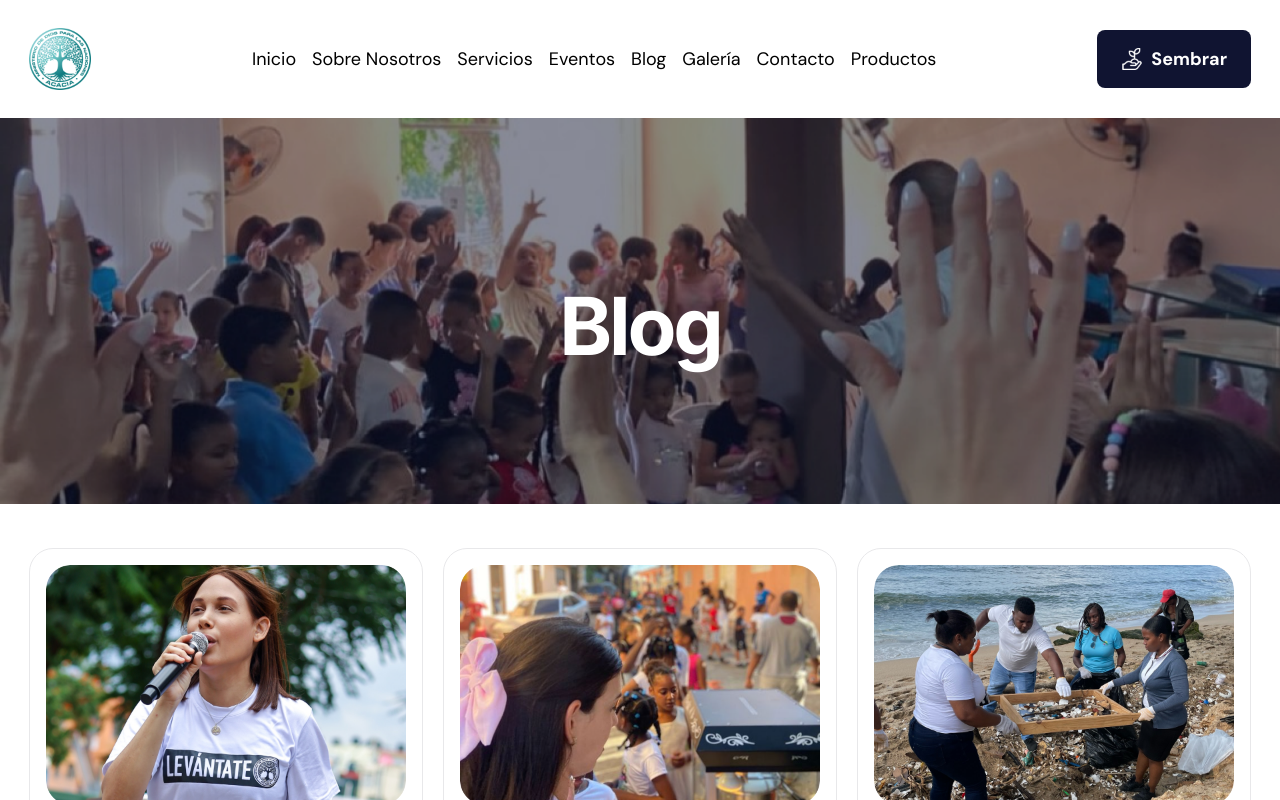
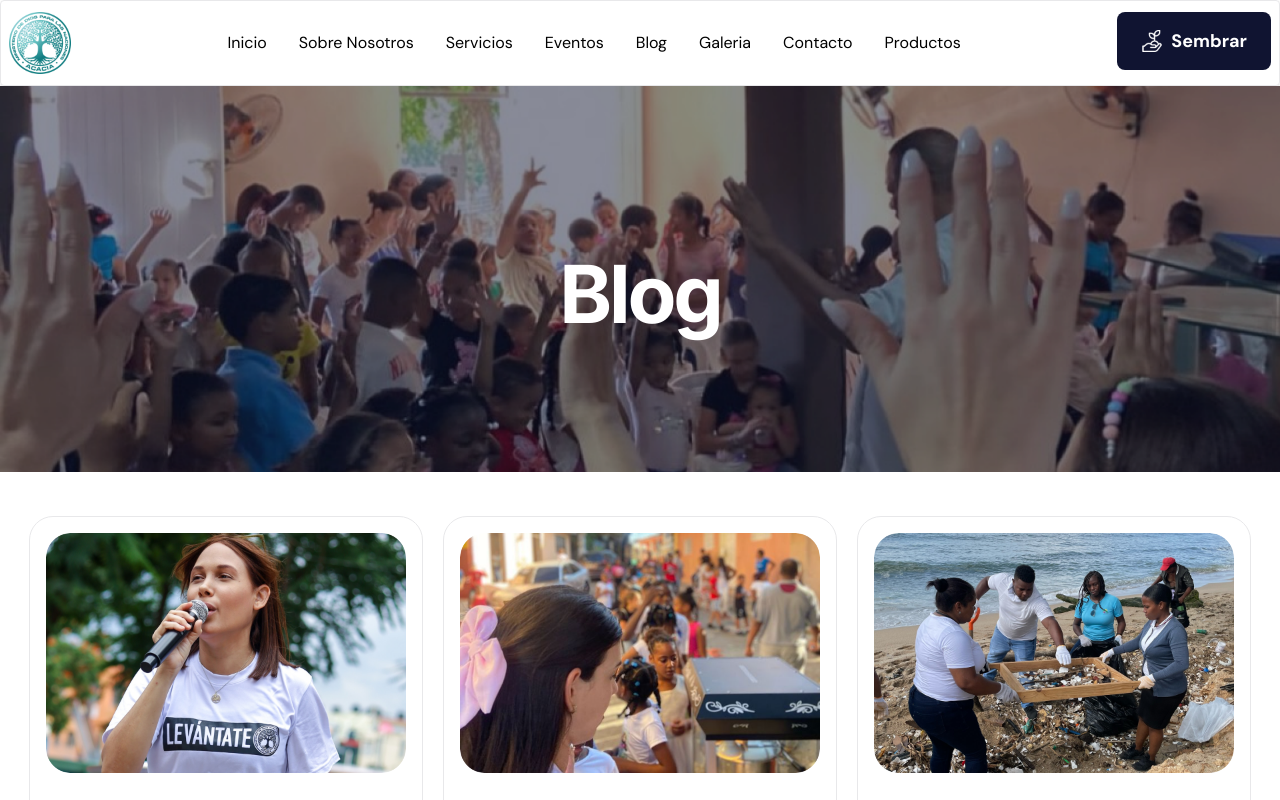
Before and after one commit to emmacamp/ministerio-acacia, a Next.js app: page /blog in a window 1280 px wide. Shown: the top 800 px of the page. Built offline with nearby package versions, Linux system fonts and the light colour scheme.

Commit message:
add: responsive navbar and abous-us refactoring

```diff
--- a/package.json
+++ b/package.json
@@ -23,6 +23,8 @@
   },
   "dependencies": {
     "@formspree/react": "^2.5.1",
+    "@headlessui/react": "^2.1.5",
+    "@heroicons/react": "^2.1.5",
     "@paypal/react-paypal-js": "^8.6.0",
     "@t3-oss/env-nextjs": "0.11.0",
     "@tailwindcss/forms": "^0.5.7",
--- a/src/components/Founder.tsx
+++ b/src/components/Founder.tsx
@@ -15,19 +15,22 @@ export const Founder = ({
 }: Props) => {
   return (
     <div
-      data-aos='fade-up'
       {...props}
-      className={`${props.className} flex flex-col items-center w-[32%] md:w-full`}
+      className={`${props.className} flex flex-col justify-center items-center w-[32%] md:w-full`}
     >
       <Image
         src={src}
+        data-aos='fade-up'
+        width={350}
+        height={462}
         alt='founder image'
-        className='h-[462px] self-stretch rounded-[20px] bg-teal-100'
+        className='h-[462px]  rounded-[20px] object-cover self-center'
       />
-      <Heading color='dark' size='headingxl' as='h1' className='mt-[22px]'>
+      <Heading color='dark' data-aos='fade-up' size='headingxl' as='h1' className='mt-[22px]'>
         {userName}
       </Heading>
       <Text
+        data-aos='fade-up'
         size='texts'
         as='p'
         className='mt-2 self-stretch text-center !text-[18px] !font-normal leading-[30px]'
--- a/src/components/Header/index.tsx
+++ b/src/components/Header/index.tsx
@@ -1,29 +1,39 @@
 'use client';
+import { Disclosure, DisclosureButton, DisclosurePanel } from '@headlessui/react';
+import { Bars3Icon, XMarkIcon } from '@heroicons/react/24/outline';
+import clsx from 'clsx';
 import Link from 'next/link';
+import { Img } from '../Img';
 import { Button } from '../Button';
-import { Img } from '../Img';
-import { Text } from '../Text';
 import { useRouter } from 'next/navigation';
-import { useState } from 'react';
 
-interface Props {
-  className?: string;
-}
+export const Header = () => {
+  // const menuToggleRef = useRef<HTMLButtonElement>(null);
+  // const mobileMenuRef = useRef<HTMLDivElement>(null);
 
-export const Header = ({ ...props }: Props) => {
-  const [menuOpen, setMenuOpen] = useState(false);
-  const router = useRouter();
+  // const toggleMenu = () => {
+  //   if (mobileMenuRef.current) {
+  //     mobileMenuRef.current.classList.toggle('hidden');
+  //   }
+  // };
 
-  const toggleMenu = () => {
-    setMenuOpen(!menuOpen);
-  };
+  // const menuToggle = document.getElementById('menu-toggle');
+  // const mobileMenu = document.getElementById('mobile-menu');
+
+  // menuToggle?.addEventListener('click', function () {
+  //   mobileMenu?.classList.toggle('hidden');
+  // });
 
   return (
     <header
-      {...props}
-      className={`${props.className} flex justify-center items-center py-7 sm:py-5 bg-white-a700`}
+      className='bg-white border border-gray-200 dark:border-gray-700 px-2 sm:px-4 py-2.5 rounded dark:bg-gray-800 shadow'
+      // {...props}
+      // className={`${props.className} flex justify-center items-center py-7 sm:py-5 bg-white-a700`}
     >
-      <div className='container-xs flex items-center justify-between gap-5 md:px-5'>
+      <NavBar />
+
+      {/* <div className='container-xs flex items-center justify-between gap-5 md:px-5'>
+        <Link href='/'>
           <Img
             src='img_header_logo.png'
             width={62}
@@ -31,6 +41,7 @@ export const Header = ({ ...props }: Props) => {
             alt='Headerlogo'
             className='h-[62px] w-[62px] object-contain'
           />
+        </Link>
         <ul className='flex gap-4 tablet:hidden'>
           <li>
             <Link href='/'>
@@ -200,7 +211,113 @@ export const Header = ({ ...props }: Props) => {
             </li>
           </ul>
         </div>
-      )}
+      )} */}
     </header>
   );
 };
+
+const navigation = [
+  { name: 'Inicio', href: '/', current: true },
+  { name: 'Sobre Nosotros', href: '/sobre-nosotros', current: false },
+  { name: 'Servicios', href: '/servicios', current: false },
+  { name: 'Eventos', href: '/eventos', current: false },
+  { name: 'Blog', href: '/blog', current: false },
+  { name: 'Galeria', href: '/galeria', current: false },
+  { name: 'Contacto', href: '/contacto', current: false },
+  { name: 'Productos', href: '/productos', current: false },
+];
+
+function NavBar() {
+  const router = useRouter();
+  return (
+    <Disclosure as='nav' className=''>
+      <div className='mx-auto max-w-7xl '>
+        <div className='relative flex h-16  items-center'>
+          <div className='absolute inset-y-0 right-0 items-center  tablet:block hidden'>
+            {/* Mobile menu button*/}
+            <DisclosureButton className='group relative inline-flex items-center justify-center rounded-md mt-4 '>
+              <span className='absolute -inset-0.5' />
+              <span className='sr-only'>Open main menu</span>
+              <Bars3Icon aria-hidden='true' className='block h-6 w-6 group-data-[open]:hidden' />
+              <XMarkIcon aria-hidden='true' className='hidden h-6 w-6 group-data-[open]:block' />
+            </DisclosureButton>
+          </div>
+          <div className='flex flex-1 tablet:justify-start justify-between'>
+            <Link href='/'>
+              <Img
+                src='img_header_logo.png'
+                width={62}
+                height={62}
+                alt='Headerlogo'
+                className='h-[62px] w-[62px] object-contain'
+              />
+            </Link>
+            <div className='tablet:hidden mt-5 '>
+              <div className='flex space-x-8'>
+                {navigation.map((item) => (
+                  <Link
+                    key={item.name}
+                    href={item.href}
+                    aria-current={item.current ? 'page' : undefined}
+                    className={clsx(item.current ? '' : '', '')}
+                  >
+                    {item.name}
+                  </Link>
+                ))}
+              </div>
+            </div>
+            <Button
+              onClick={() => router.push('/sembrar')}
+              leftIcon={
+                <Img
+                  src='img_brote_1.png'
+                  width={22}
+                  height={22}
+                  alt='Brote 1'
+                  className='my-0.5 h-[22px] w-[22px] object-cover'
+                />
+              }
+              className='tablet:hidden flex h-[58px] min-w-[152px] flex-row items-center justify-center gap-2 rounded-lg bg-gray-900 px-6 text-center text-[18px] font-bold text-white-a700 sm:px-5'
+            >
+              Sembrar
+            </Button>
+          </div>
+        </div>
+      </div>
+
+      <DisclosurePanel className='hidden tablet:block '>
+        <div className='space-y-1 px-2 pb-3 pt-2 tablet:flex tablet:flex-col tablet:items-center tablet:justify-center'>
+          {navigation.map((item) => (
+            <DisclosureButton
+              key={item.name}
+              as={Link}
+              href={item.href}
+              aria-current={item.current ? 'page' : undefined}
+              className={clsx(
+                item.current ? '' : '',
+                'block rounded-md px-3 py-2 text-base font-medium tablet:w-full tablet:text-center tablet:hover:bg-slate-100'
+              )}
+            >
+              {item.name}
+            </DisclosureButton>
+          ))}
+          <Button
+            onClick={() => router.push('/sembrar')}
+            leftIcon={
+              <Img
+                src='img_brote_1.png'
+                width={22}
+                height={22}
+                alt='Brote 1'
+                className='my-0.5 h-[22px] w-[22px] object-cover'
+              />
+            }
+            className='hidden  tablet:w-full tablet:flex h-[58px] min-w-[152px] flex-row items-center justify-center gap-2 rounded-lg bg-gray-900 px-6 text-center text-[18px] font-bold text-white-a700 sm:px-5'
+          >
+            Sembrar
+          </Button>
+        </div>
+      </DisclosurePanel>
+    </Disclosure>
+  );
+}
--- a/src/sections/about-us/Founders.tsx
+++ b/src/sections/about-us/Founders.tsx
@@ -8,13 +8,13 @@ const founders = [
       'Lorem ipsum dolor sit amet consectetur adipiscing elit volutpat gravida malesu.',
   },
   {
-    src: 'images/img_image_21.png',
+    src: '/images/img_image_21.png',
     userName: 'John Carter',
     userDescription:
       'Lorem ipsum dolor sit amet consectetur adipiscing elit volutpat gravida malesu.',
   },
   {
-    src: 'images/img_image_21.png',
+    src: '/images/img_image_21.png',
     userName: 'Matt Cannon',
     userDescription:
       'Lorem ipsum dolor sit amet consectetur adipiscing elit volutpat gravida malesu.',
```
Also changed, not shown: 1 other file (tests, documents, lock files or other folders). Lines whose indentation alone changed are shown as unchanged.
